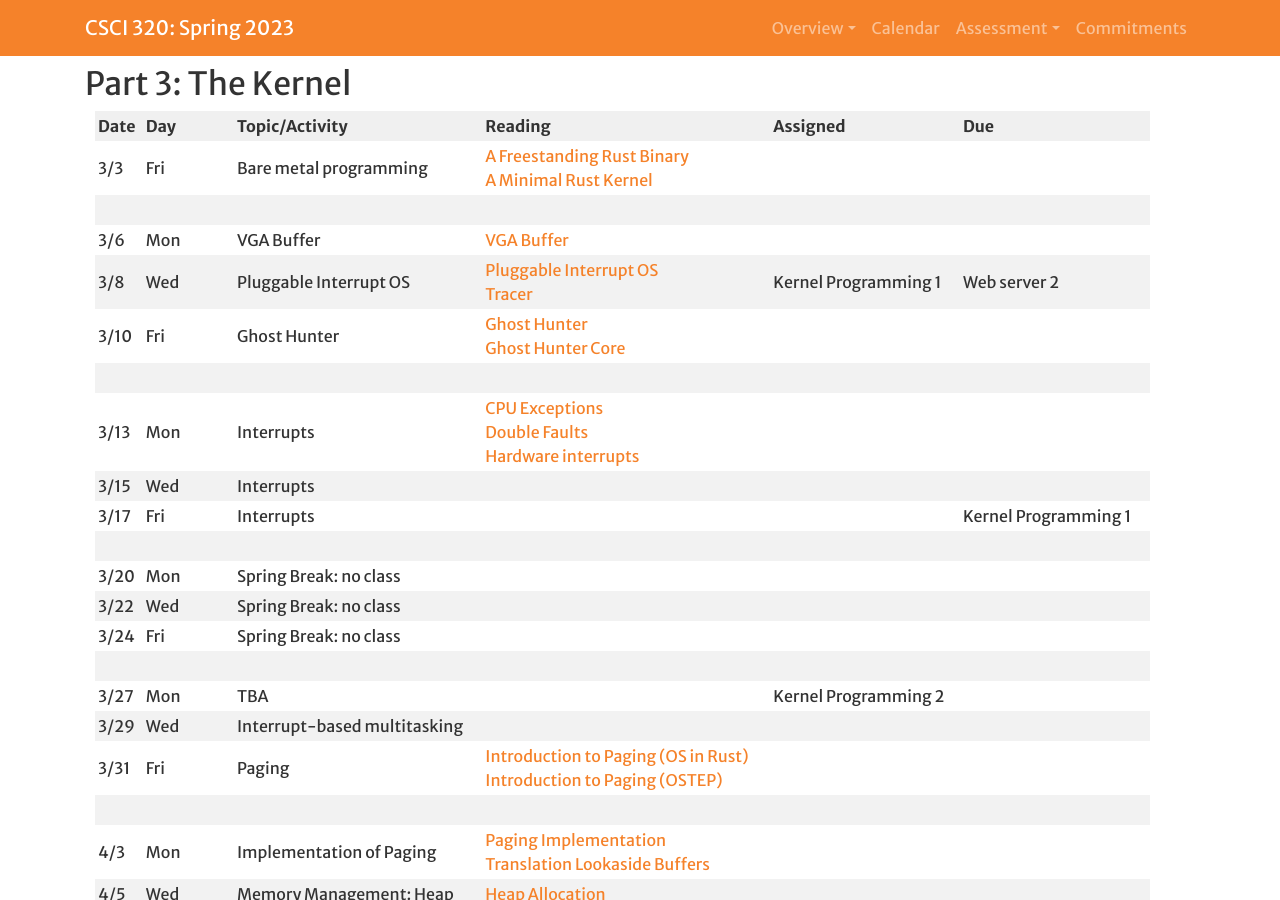
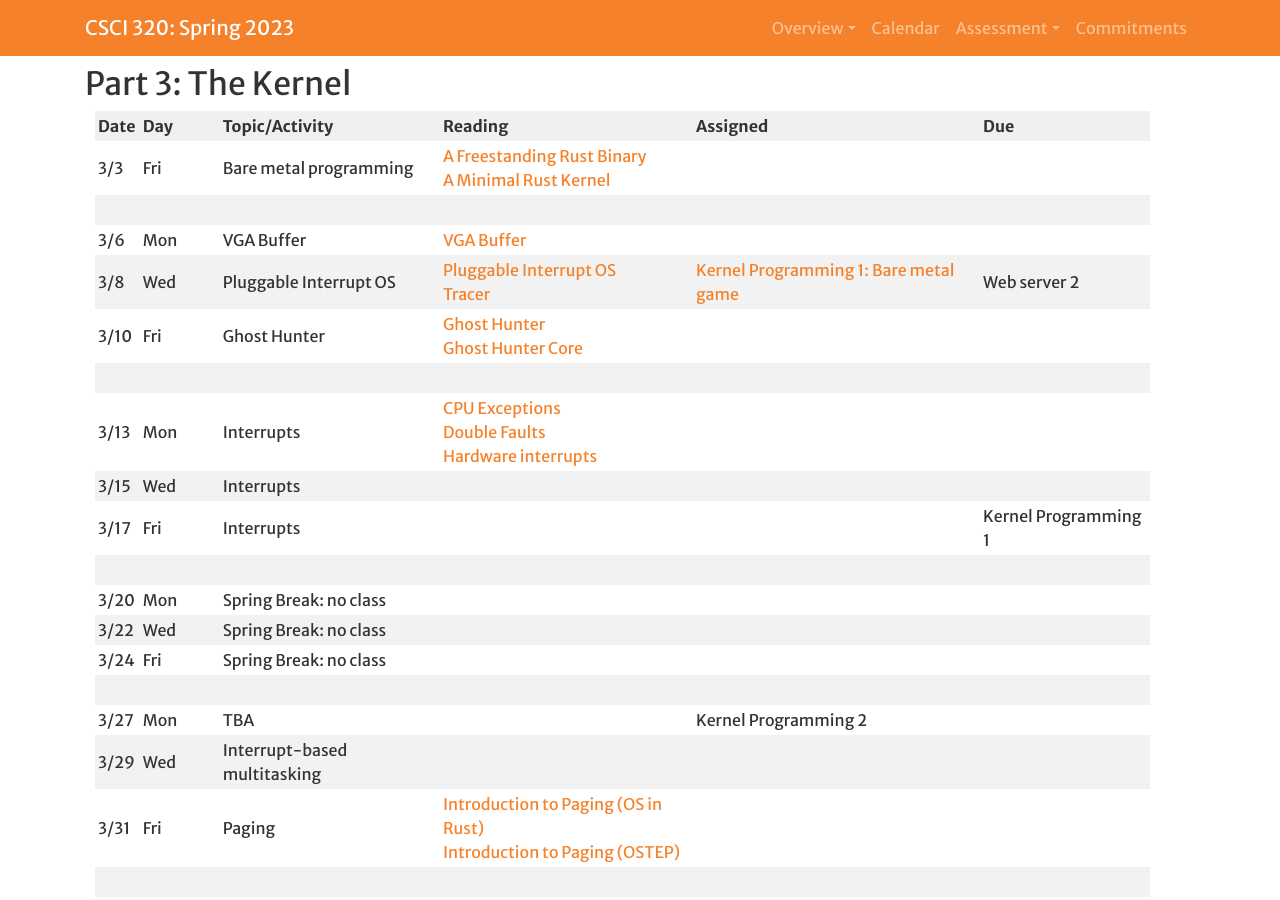
Before and after one commit to Hendrix-CS/csci320, a Jekyll site: the page built from index.md, in a window 1280 px wide and 900 px high, scrolled down 2708 px. Built offline with Jekyll 4.4.1, drawn with Linux system fonts in a browser that asks for light colours; a script that is not in the unit is left out; our own code applies the rules of GitHub Pages for plain Markdown files.

Commit message:
Updated link to Kernel Programming 1

```diff
--- a/index.md
+++ b/index.md
@@ -76,7 +76,7 @@ Upon completing this course, our goal is for you to be able to:
 | 3/3 | Fri | Bare metal programming | [A Freestanding Rust Binary](https://os.phil-opp.com/freestanding-rust-binary/)<br>[A Minimal Rust Kernel](https://os.phil-opp.com/minimal-rust-kernel/) |  |  |
 |     |
 | 3/6 | Mon | VGA Buffer | [VGA Buffer](https://os.phil-opp.com/vga-text-mode/) |  |  |
-| 3/8 | Wed | Pluggable Interrupt OS | [Pluggable Interrupt OS](https://crates.io/crates/pluggable_interrupt_os)<br>[Tracer](https://github.com/gjf2a/bare_metal_tracer) | <!--[Bare metal game]({{site.baseurl}}/projects/baremetalgame)-->Kernel Programming 1 | Web server 2 |
+| 3/8 | Wed | Pluggable Interrupt OS | [Pluggable Interrupt OS](https://crates.io/crates/pluggable_interrupt_os)<br>[Tracer](https://github.com/gjf2a/bare_metal_tracer) | [Kernel Programming 1: Bare metal game]({{site.baseurl}}/projects/baremetalgame) | Web server 2 |
 | 3/10 | Fri | Ghost Hunter | [Ghost Hunter](https://github.com/gjf2a/ghost_hunter)<br>[Ghost Hunter Core](https://github.com/gjf2a/ghost_hunter_core) |  |  |
 |      |
 | 3/13 | Mon | Interrupts | [CPU Exceptions](https://os.phil-opp.com/cpu-exceptions/)<br>[Double Faults](https://os.phil-opp.com/double-fault-exceptions/)<br>[Hardware interrupts](https://os.phil-opp.com/hardware-interrupts/) |  |  |
```
